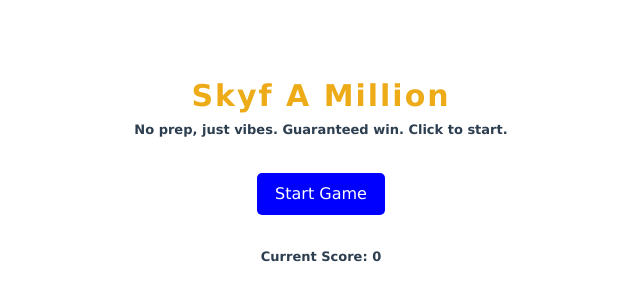
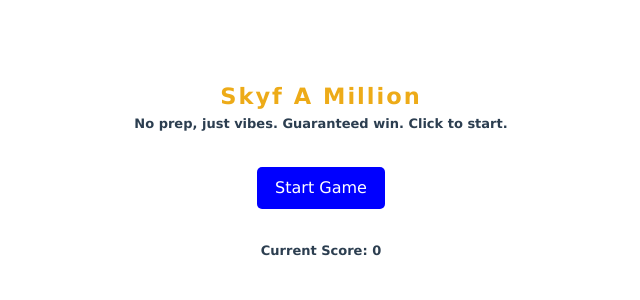
Before and after one commit to MembaMcetywa/wanna-be-a-millionaire, a Vue app: page / in a window 1280 px wide. Shown: the part 230-530 px from the top of the page, without its empty margins (319-959 px from the left). Built offline with nearby package versions, Linux system fonts and the light colour scheme; no server answers.

Commit message:
added semantics

```diff
--- a/src/components/GameComponent.vue
+++ b/src/components/GameComponent.vue
@@ -1,5 +1,5 @@
 <template>
-  <div class="game-container">
+  <section class="game-container">
     <div class="game-container-details">
       <PlayerStatsComponent :totalScore="totalScore" :winnings="winnings" />
       <TimerComponent ref="timer" @timeOut="handleTimeOut" />
@@ -8,7 +8,7 @@
     <div class="game-container-actions">
       <CustomButton @click="handleCashOut">Cash Out $$</CustomButton>
     </div>
-  </div>
+  </section>
 </template>
 
 <script setup lang="ts">
--- a/src/components/GameOverComponent.vue
+++ b/src/components/GameOverComponent.vue
@@ -1,5 +1,5 @@
 <template>
-  <div class="game-over-container">
+  <section class="game-over-container">
     <h2>Game over!</h2>
     <ul class="game-over-container-summary">
       <li>
@@ -16,7 +16,7 @@
       <CustomButton @click="restartGame">Restart Game</CustomButton>
       <CustomButton @click="navigateHome">Go Home</CustomButton>
     </div>
-  </div>
+  </section>
 </template>
 
 <script setup lang="ts">
--- a/src/components/PageNotFoundComponent.vue
+++ b/src/components/PageNotFoundComponent.vue
@@ -1,11 +1,11 @@
 <template>
-  <div class="not-found-container">
+  <section class="not-found-container">
     <h2>Oops! Wrong Page</h2>
     <p>This page doesn't exist. Return home to play a game.</p>
     <div class="not-found-container-actions">
       <CustomButton @click="navigateHome">Go Home</CustomButton>
     </div>
-  </div>
+  </section>
 </template>
 
 <script setup lang="ts">
--- a/src/components/PlayerStatsComponent.vue
+++ b/src/components/PlayerStatsComponent.vue
@@ -1,8 +1,8 @@
 <template>
-  <div class="stats">
+  <section class="stats">
     <p>Total Score: {{ props.totalScore }}</p>
     <p>Winnings: ${{ props.winnings }}</p>
-  </div>
+  </section>
 </template>
 
 <script setup lang="ts">
--- a/src/components/TimerComponent.vue
+++ b/src/components/TimerComponent.vue
@@ -1,7 +1,7 @@
 <template>
-  <div class="timer" :style="{ color: timeLeft <= 10 ? 'red' : '#f5f4f2' }">
+  <p class="timer" :style="{ color: timeLeft <= 10 ? 'red' : '#f5f4f2' }">
     Time left: {{ timeLeft }} {{ timeLeft == 1 ? 'second' : 'seconds' }}
-  </div>
+  </p>
 </template>
 
 <script setup lang="ts">
--- a/src/components/WelcomeComponent.vue
+++ b/src/components/WelcomeComponent.vue
@@ -1,13 +1,13 @@
 <template>
   <CustomToast ref="errorModal" :message="errorMessage" />
-  <div class="welcome-container">
-    <div class="welcome-container-header">
+  <section class="welcome-container">
+    <header class="welcome-container-header">
       <h1 :style="{ color: headerColor }">Skyf A Million</h1>
       <p class="welcome-container-sub">No prep, just vibes. Guaranteed win. Click to start.</p>
-    </div>
+    </header>
     <StartButton @click="startGame">Start Game</StartButton>
     <p class="welcome-container-sub">Current Score: {{ totalScore }}</p>
-  </div>
+  </section>
 </template>
 
 <script setup lang="ts">
```
